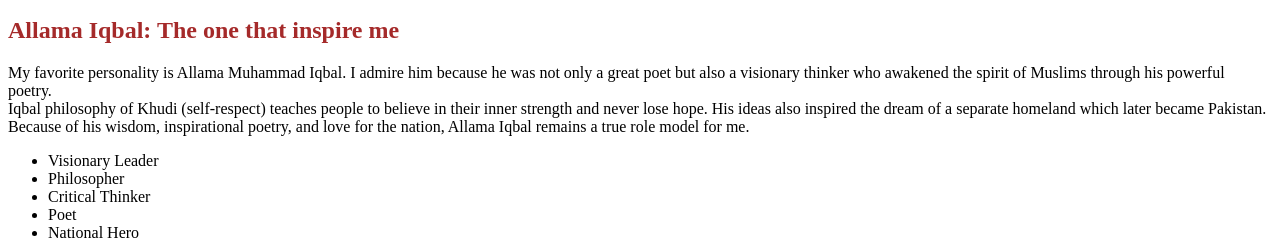
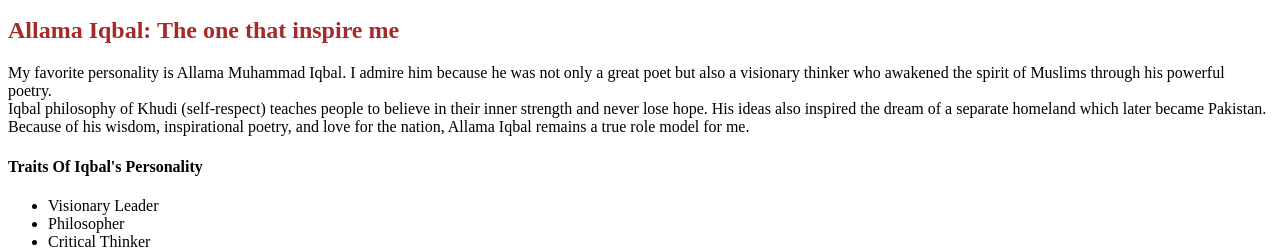
Before and after one commit to rabiyaahmad/first-assignment, a plain HTML site: page index (3).html in a window 1280 px wide. Shown: the part 105-353 px from the top of the page. Drawn offline with Linux system fonts and the light colour scheme.

Commit message:
Third-commit

```diff
--- a/index (3).html
+++ b/index (3).html
@@ -17,6 +17,9 @@
         <p>
             My favorite personality is Allama Muhammad Iqbal. I admire him because he was not only a great poet but also a visionary thinker who awakened the spirit of Muslims through his powerful poetry. <br> Iqbal philosophy of Khudi (self-respect) teaches people to believe in their inner strength and never lose hope. His ideas also inspired the dream of a separate homeland which later became Pakistan. Because of his wisdom, inspirational poetry, and love for the nation, Allama Iqbal remains a true role model for me.
         </p>
+        <h4>
+            Traits Of Iqbal's Personality
+        </h4>
         <ul style="list-style-type:disc;">
             <li>
                 Visionary Leader
```
